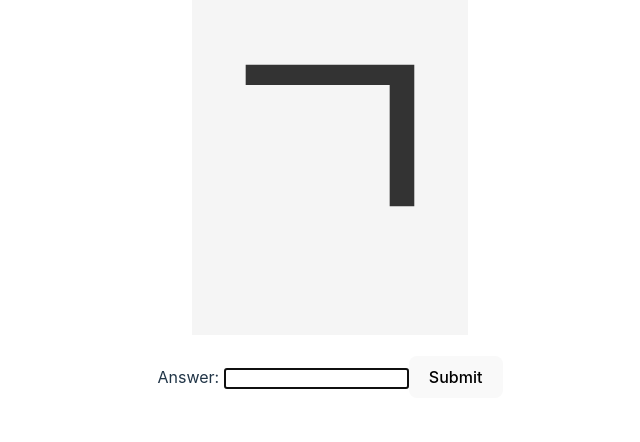
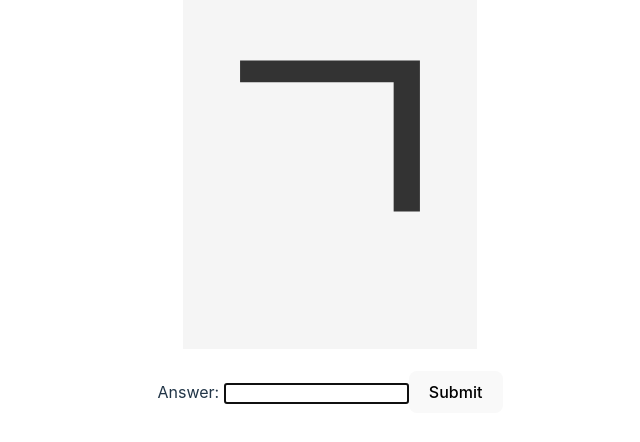
Before and after one commit to profoak0117/learn-korean-react-app, a React (Vite) app: page / in a window 1280 px wide. Shown: the part 248-690 px from the top of the page, without its empty margins (310-950 px from the left). Built offline with nearby package versions, Linux system fonts and the light colour scheme.

Commit message:
Use 20rem font size for hangul image

```diff
--- a/src/HangulImage.css
+++ b/src/HangulImage.css
@@ -6,7 +6,7 @@ h1 {
 
 .hangulLabel {
     font-family: 'Segoe UI', Tahoma, Geneva, Verdana, sans-serif;
-    font-size: 300px;
+    font-size: 20rem;
     color: #333;
     background-color: whitesmoke;
 }
```
